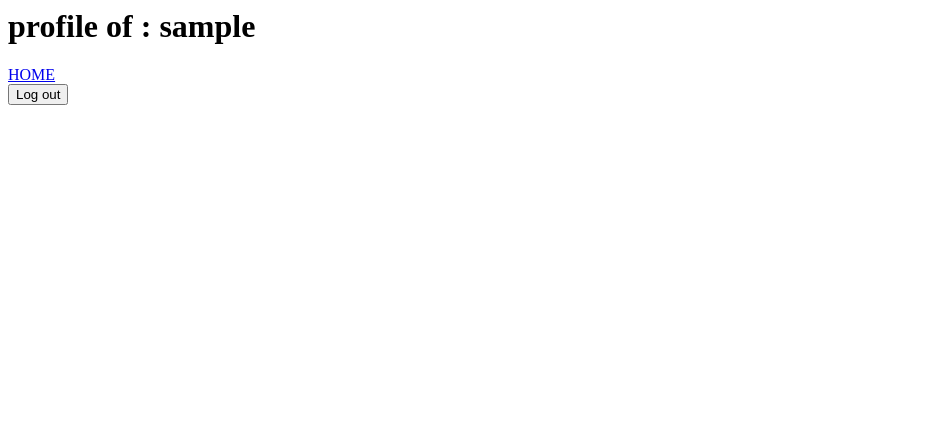
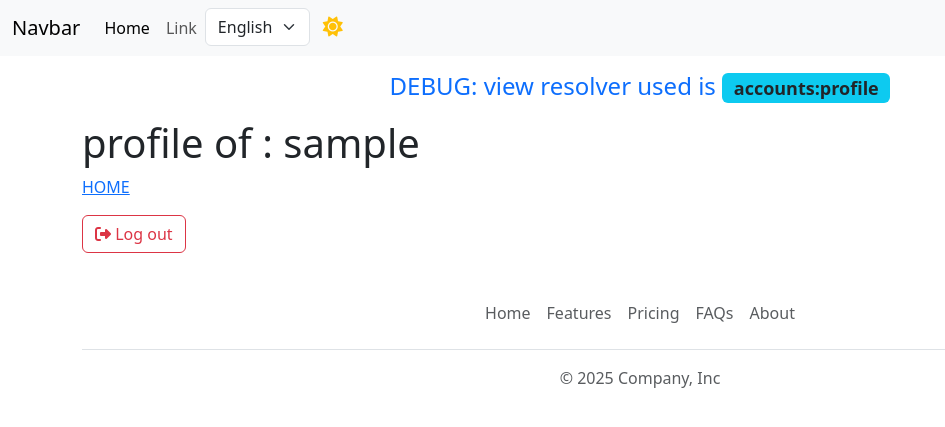
Before and after one commit to rynBenAmor/django-starter, a Django app: page /accounts/profile/ in a window 1280 px wide. Shown: the top 427 px of the page, without its empty margins (0-945 px from the left). Run offline with Django 5.2, Linux system fonts and the light colour scheme; the visitor is signed in with stand-in values (Sample User, id 1); style sheets or scripts are compiled from the project's sources.

Commit message:
11th commit

```diff
--- a/accounts/templates/accounts/profile.html
+++ b/accounts/templates/accounts/profile.html
@@ -1,10 +1,25 @@
+{% extends 'base.html' %}
+{% load i18n %}
+
+
+{% block title %}
+{% translate 'profile' %}
+{% endblock title %}
+
+
+{% block content %}
+
+    <div class="container">
         <h1>profile of : {{user.username}}</h1>
         <a href="/">HOME</a>
         <form method="post" action="{% url 'accounts:logout' %}" class="mt-3">
             {% csrf_token %}
             <input type="hidden" name="next" value="/" />
             <button type="submit" class="btn btn-outline-danger">
-        <i class="fa-solid fa-right-from-bracket"></i> Log out
+                <i class="fa-solid fa-right-from-bracket"></i> {% translate 'Log out' %}
             </button>
 
         </form>
+    </div>
+
+{% endblock content %}
--- a/accounts/views.py
+++ b/accounts/views.py
@@ -62,7 +62,7 @@ def verify_email(request, uidb64, token, signed_ts):
 
 
 
-@ratelimit(key="ip", rate="1/m", method="POST", block=True)
+@ratelimit(key="ip", rate="10000/m", method="POST", block=True)
 def login_view(request):
     form = LoginForm(request.POST or None)  # GET requests get an empty form
 
--- a/templates/base.html
+++ b/templates/base.html
@@ -14,15 +14,19 @@
 </head>
 
 
-<body>
+<body data-bs-theme="light">
 
     {% include 'includes/navbar.html' %}
-    {% include 'includes/toast.html' %}
+
+    {% include 'includes/components/toast.html' %}
 
     <!--main content-->
     <main>
-        <h3 class="h4 text-center"> view resolver used is  <span class="badge bg-info fw-bold text-dark">{{ request.resolver_match.view_name }}</span> </h3>
 
+        <h3 class="h4 text-primary text-center my-3">
+             DEBUG: view resolver used is
+             <span class="badge bg-info fw-bold text-dark">{{ request.resolver_match.view_name }}</span>
+        </h3>
 
         {% block content %}
         {% endblock content %}
--- /dev/null
+++ b/templates/includes/components/theme_toggler.html
@@ -0,0 +1,38 @@
+<button id="id-theme-toggler" class="btn pt-2 d-flex justify-content-center align-items-center gap-1">
+    <i id="id-theme-toggler-sun" class="fa-solid fa-sun text-warning fs-5"></i>
+    <i id="id-theme-toggler-moon" class="fa-solid fa-moon text-muted fs-5"></i>
+    <span class="visually-hidden">Toggle Theme</span>
+</button>
+
+
+
+<script>
+    document.addEventListener('DOMContentLoaded', function () {
+        const toggleButton = document.getElementById('id-theme-toggler');
+        const body = document.body;
+        const sunIcon = document.getElementById("id-theme-toggler-sun");
+        const moonIcon = document.getElementById("id-theme-toggler-moon");
+
+        function applyTheme(theme) {
+            body.setAttribute('data-bs-theme', theme);
+            localStorage.setItem('theme', theme);
+            if (theme === 'dark') {
+                sunIcon.style.display = "none";
+                moonIcon.style.display = "inline";
+            } else {
+                sunIcon.style.display = "inline";
+                moonIcon.style.display = "none";
+            }
+        }
+
+        // Load theme from localStorage (or default to light)
+        const savedTheme = localStorage.getItem('theme') || 'light';
+        applyTheme(savedTheme);
+
+        toggleButton.addEventListener('click', () => {
+            const currentTheme = body.getAttribute('data-bs-theme');
+            const newTheme = currentTheme === 'dark' ? 'light' : 'dark';
+            applyTheme(newTheme);
+        });
+    });
+</script>
--- a/templates/includes/navbar.html
+++ b/templates/includes/navbar.html
@@ -16,55 +16,16 @@
         </li>
 
         <li class="nav-item">
-          {% include 'includes/language_toggler.html' %}
+          {% include 'includes/components/language_toggler.html' %}
         </li>
 
         <li class="nav-item">
-          <button id="id-theme-toggler" class="btn pt-2 d-flex justify-content-center align-items-center gap-1">
-            <i id="id-theme-toggler-sun" class="fa-solid fa-sun text-warning fs-5"></i>
-            <i id="id-theme-toggler-moon" class="fa-solid fa-moon text-muted fs-5"></i>
-            <span class="visually-hidden">Toggle Theme</span>
-          </button>
+          {% include 'includes/components/theme_toggler.html' %}
         </li>
 
       </ul>
-      <form class="d-flex" role="search">
-        <input class="form-control me-2" type="search" placeholder="Search" aria-label="Search" />
-        <button class="btn btn-outline-success" type="submit">Search</button>
-      </form>
+
+
     </div>
   </div>
 </nav>
-
-
-
-<script>
-  document.addEventListener('DOMContentLoaded', function () {
-    const toggleButton = document.getElementById('id-theme-toggler');
-    const body = document.body;
-    const sunIcon = document.getElementById("id-theme-toggler-sun");
-    const moonIcon = document.getElementById("id-theme-toggler-moon");
-
-    function applyTheme(theme) {
-      body.setAttribute('data-bs-theme', theme);
-      localStorage.setItem('theme', theme);
-      if (theme === 'dark') {
-        sunIcon.style.display = "none";
-        moonIcon.style.display = "inline";
-      } else {
-        sunIcon.style.display = "inline";
-        moonIcon.style.display = "none";
-      }
-    }
-
-    // Load theme from localStorage (or default to light)
-    const savedTheme = localStorage.getItem('theme') || 'light';
-    applyTheme(savedTheme);
-
-    toggleButton.addEventListener('click', () => {
-      const currentTheme = body.getAttribute('data-bs-theme');
-      const newTheme = currentTheme === 'dark' ? 'light' : 'dark';
-      applyTheme(newTheme);
-    });
-  });
-</script>
```
Also changed, not shown: templates/includes/components/language_toggler.html (renamed from templates/includes/language_toggler.html), templates/includes/components/toast.html (renamed from templates/includes/toast.html). Lines whose indentation alone changed are shown as unchanged.
